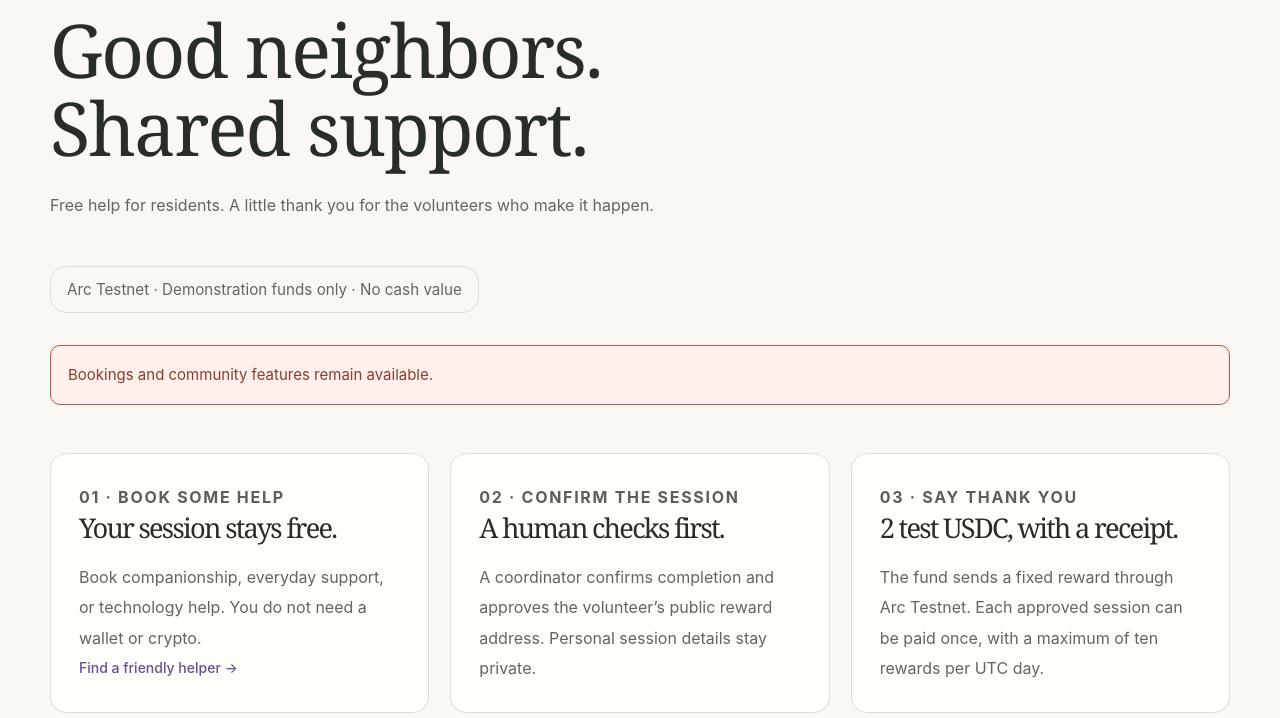
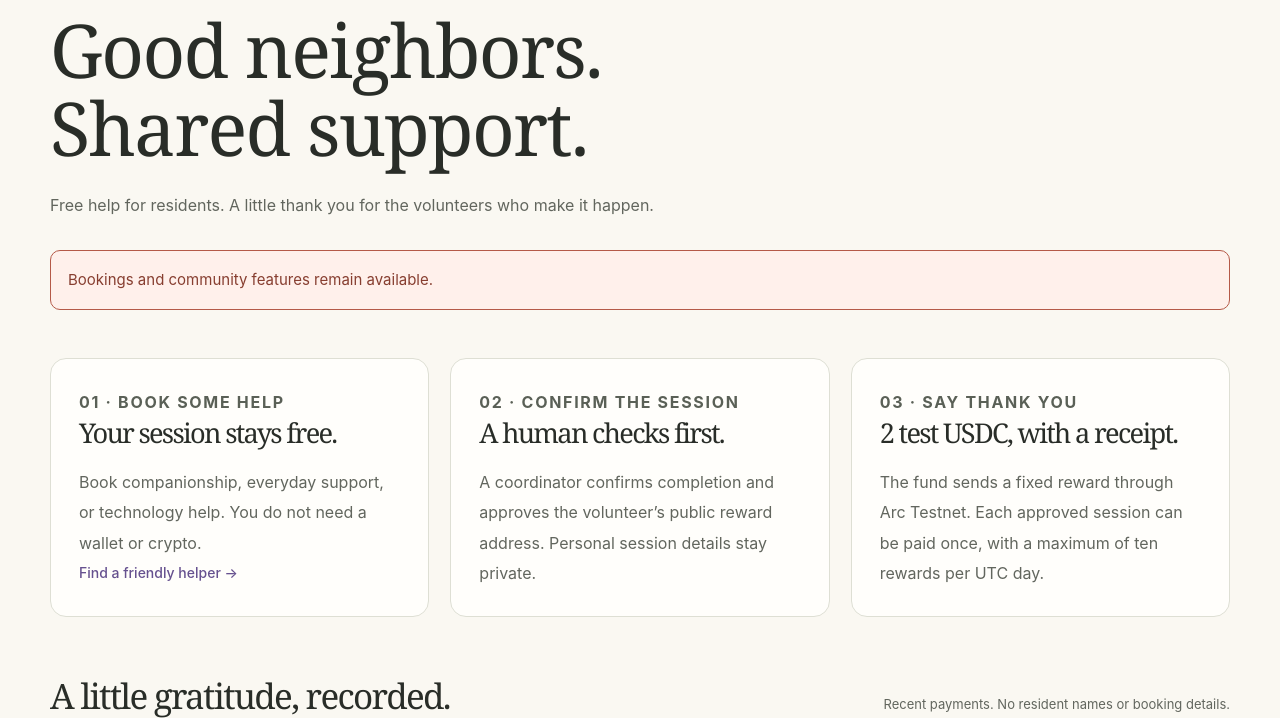
Before and after one commit to alwayscheery/techneighbor, a Django app: template templates/rewards/fund.html in a window 1280 px wide. Shown: the part 256-974 px from the top of the page. Run offline with Django 5.2, Linux system fonts and the light colour scheme; the template is opened without the code that fills it, so the values that code supplies are empty.

Commit message:
Remove network banner from community fund page

```diff
--- a/templates/rewards/fund.html
+++ b/templates/rewards/fund.html
@@ -5,7 +5,6 @@
 <p class="eyebrow">A LITTLE THANK YOU. A STRONGER COMMUNITY.</p>
 <h1>Good neighbors.<br>Shared support.</h1>
 <p class="community-intro">Free help for residents. A little thank you for the volunteers who make it happen.</p>
-<p class="fund-network">Arc Testnet · Demonstration funds only · No cash value</p>
 {% if fund.available %}
 <div class="stats-grid fund-stats"><div><span class="eyebrow">AVAILABLE FOR VOLUNTEERS</span><strong>{{ fund.balance|floatformat:2 }}</strong><p>test USDC in the community fund</p></div><div><span class="eyebrow">THANK YOU REWARDS SENT</span><strong>{{ fund.rewarded|floatformat:2 }}</strong><p>test USDC distributed</p></div><div><span class="eyebrow">SESSIONS REWARDED</span><strong>{{ fund.count }}</strong><p>coordinator-approved rewards</p></div></div>
 <p class="field-help">Live balance checked at Arc Testnet block {{ fund.block }}. Funded through {{ fund.funded|floatformat:2 }} test USDC in recorded contributions. Unsolicited transfers may also affect the balance.</p>
```
